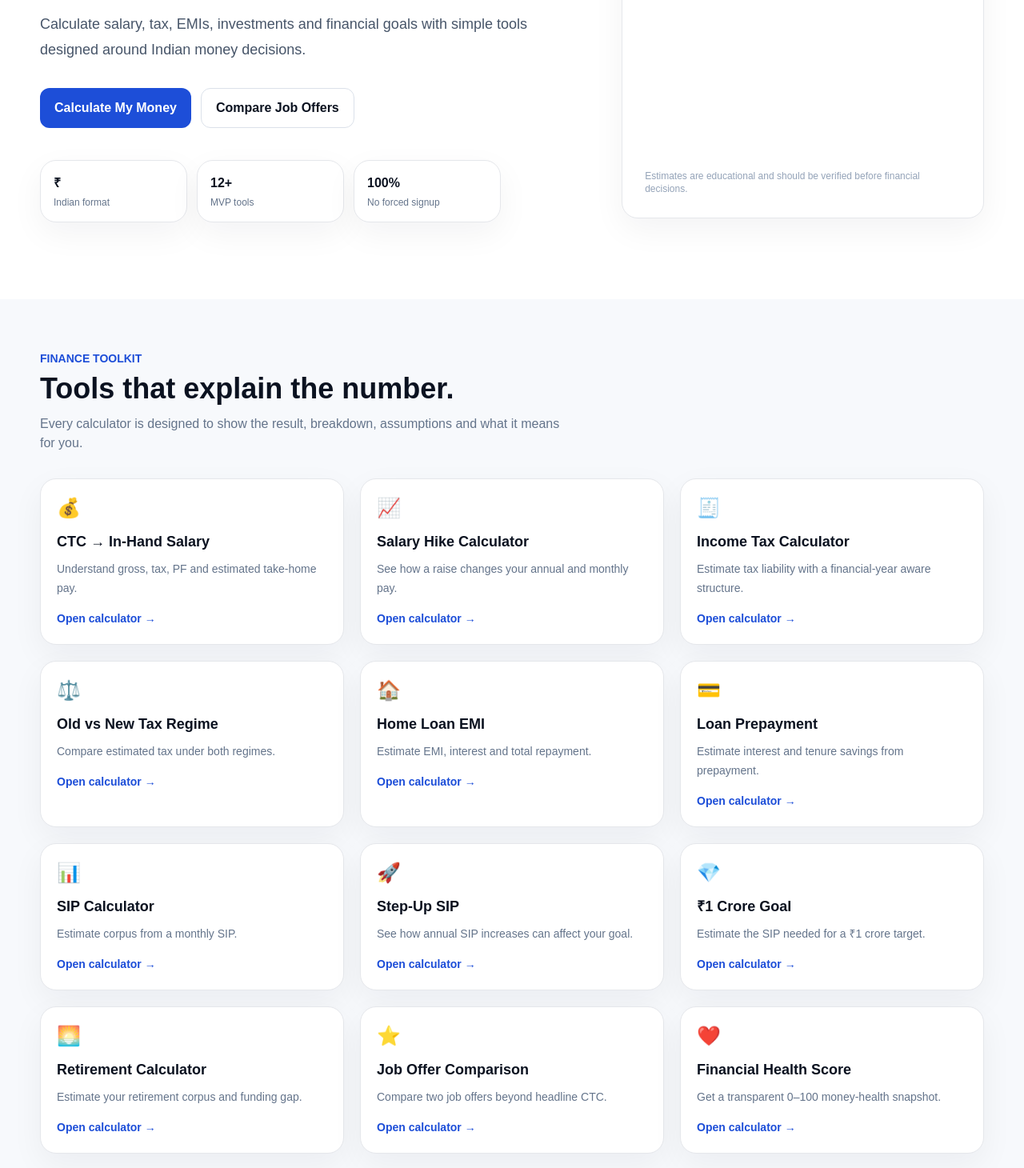
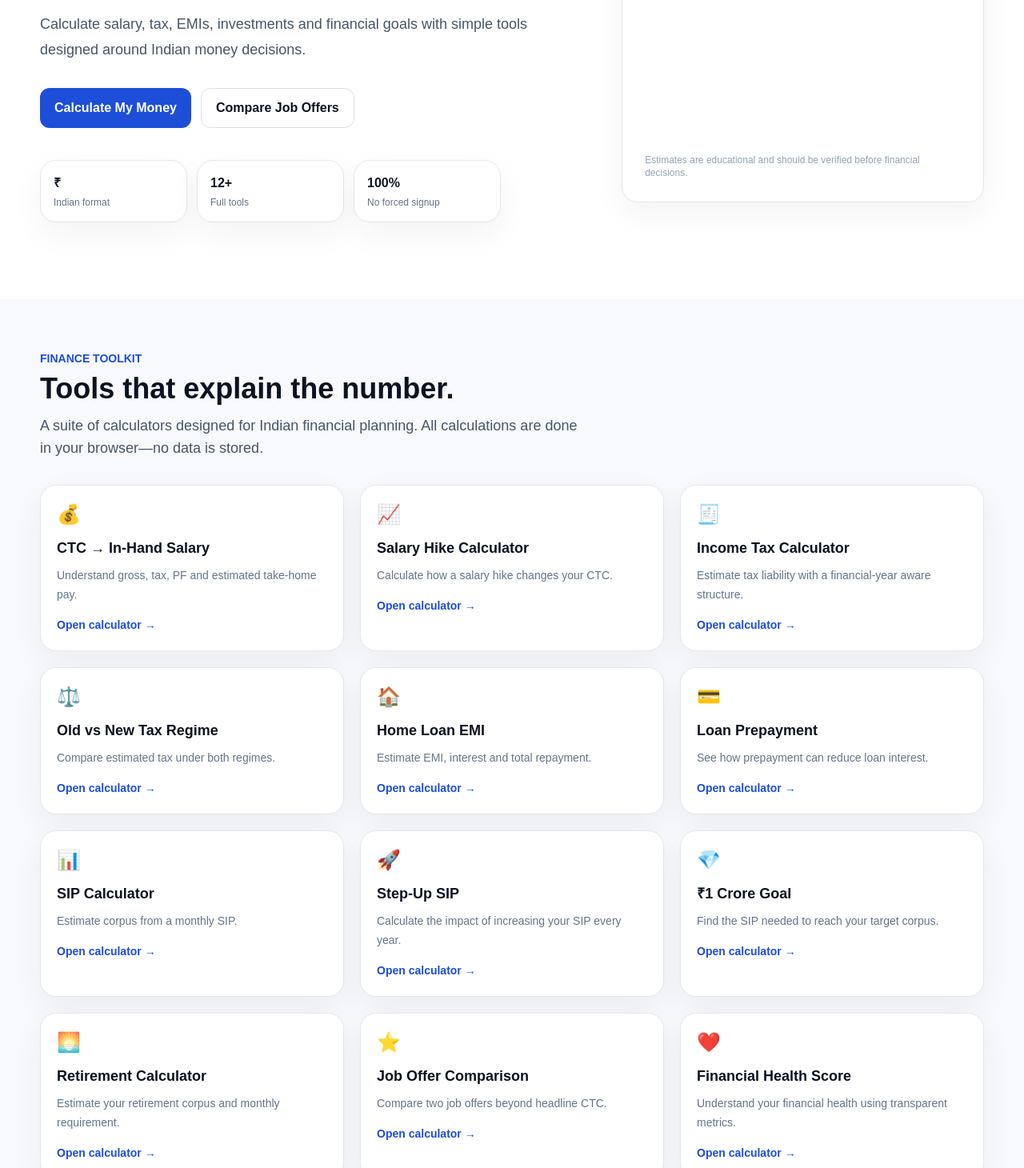
Before and after one commit to alokrai786/nexzy-money, a Next.js app: page / in a window 1280 px wide. Shown: the part 360-1820 px from the top of the page at 80% size. Built offline with nearby package versions, Linux system fonts and the light colour scheme.

Commit message:
Phase 1: Update homepage with accurate calculator descriptions

```diff
--- a/app/page.tsx
+++ b/app/page.tsx
@@ -3,17 +3,17 @@ import { CalculatorCard } from "@/components/CalculatorCard";
 
 const tools = [
   ["/salary-calculator","CTC → In-Hand Salary","Understand gross, tax, PF and estimated take-home pay.","💰"],
-  ["/salary-hike-calculator","Salary Hike Calculator","See how a raise changes your annual and monthly pay.","📈"],
+  ["/salary-hike-calculator","Salary Hike Calculator","Calculate how a salary hike changes your CTC.","📈"],
   ["/income-tax-calculator","Income Tax Calculator","Estimate tax liability with a financial-year aware structure.","🧾"],
   ["/old-vs-new-tax-regime","Old vs New Tax Regime","Compare estimated tax under both regimes.","⚖️"],
   ["/home-loan-emi-calculator","Home Loan EMI","Estimate EMI, interest and total repayment.","🏠"],
-  ["/loan-prepayment-calculator","Loan Prepayment","Estimate interest and tenure savings from prepayment.","💳"],
+  ["/loan-prepayment-calculator","Loan Prepayment","See how prepayment can reduce loan interest.","💳"],
   ["/sip-calculator","SIP Calculator","Estimate corpus from a monthly SIP.","📊"],
-  ["/step-up-sip-calculator","Step-Up SIP","See how annual SIP increases can affect your goal.","🚀"],
-  ["/1-crore-calculator","₹1 Crore Goal","Estimate the SIP needed for a ₹1 crore target.","💎"],
-  ["/retirement-calculator","Retirement Calculator","Estimate your retirement corpus and funding gap.","🌅"],
+  ["/step-up-sip-calculator","Step-Up SIP","Calculate the impact of increasing your SIP every year.","🚀"],
+  ["/1-crore-calculator","₹1 Crore Goal","Find the SIP needed to reach your target corpus.","💎"],
+  ["/retirement-calculator","Retirement Calculator","Estimate your retirement corpus and monthly requirement.","🌅"],
   ["/job-offer-comparison","Job Offer Comparison","Compare two job offers beyond headline CTC.","⭐"],
-  ["/financial-health","Financial Health Score","Get a transparent 0–100 money-health snapshot.","❤️"]
+  ["/financial-health","Financial Health Score","Understand your financial health using transparent metrics.","❤️"]
 ] as const;
 
 export default function Home() {
@@ -27,7 +27,7 @@ export default function Home() {
           <div className="flex flex-wrap gap-3 mt-8"><a href="#tools" className="btn btn-primary">Calculate My Money</a><Link href="/job-offer-comparison" className="btn btn-secondary">Compare Job Offers</Link></div>
           <div className="grid grid-cols-3 gap-3 mt-10 max-w-xl">
             <div className="card p-4"><b>₹</b><div className="text-xs muted mt-1">Indian format</div></div>
-            <div className="card p-4"><b>12+</b><div className="text-xs muted mt-1">MVP tools</div></div>
+            <div className="card p-4"><b>12+</b><div className="text-xs muted mt-1">Full tools</div></div>
             <div className="card p-4"><b>100%</b><div className="text-xs muted mt-1">No forced signup</div></div>
           </div>
         </div>
@@ -35,16 +35,16 @@ export default function Home() {
           <div className="text-sm text-slate-400">MoneyMeter Snapshot</div>
           <h2 className="text-2xl font-bold mt-2">What should you calculate?</h2>
           <div className="mt-6 space-y-3">
-            {["My in-hand salary","Income tax","Home loan EMI","SIP for ₹1 crore","Retirement corpus"].map((x)=><Link key={x} href="#tools" className="block rounded-xl bg-white/10 hover:bg-white/15 px-4 py-3 text-sm">{x} <span className="float-right">→</span></Link>)}
+            {["My in-hand salary","Income tax","Home loan EMI","SIP for ₹1 crore","Retirement corpus"].map((x)=><Link key={x} href="#tools" className="block rounded-xl bg-white/10 hover:bg-white/20 transition px-3 py-2 text-sm">{x}</Link>)}
           </div>
           <p className="text-xs text-slate-400 mt-6">Estimates are educational and should be verified before financial decisions.</p>
         </div>
       </div>
     </section>
     <section id="tools" className="container py-16">
-      <div className="max-w-2xl"><div className="text-blue-700 font-bold text-sm">FINANCE TOOLKIT</div><h2 className="text-3xl md:text-4xl font-black mt-2">Tools that explain the number.</h2><p className="muted mt-3">Every calculator is designed to show the result, breakdown, assumptions and what it means for you.</p></div>
+      <div className="max-w-2xl"><div className="text-blue-700 font-bold text-sm">FINANCE TOOLKIT</div><h2 className="text-3xl md:text-4xl font-black mt-2">Tools that explain the number.</h2><p className="text-lg text-slate-600 mt-3">A suite of calculators designed for Indian financial planning. All calculations are done in your browser—no data is stored.</p></div>
       <div className="grid sm:grid-cols-2 lg:grid-cols-3 gap-5 mt-8">{tools.map(([href,title,desc,icon])=><CalculatorCard key={href} href={href} title={title} description={desc} icon={icon}/>)}</div>
     </section>
-    <section className="container pb-16"><div className="card p-8 md:p-10 bg-gradient-to-br from-blue-50 to-teal-50"><div className="max-w-3xl"><div className="text-sm font-bold text-teal-700">WHY NEXZY MONEY</div><h2 className="text-3xl font-black mt-2">A calculator should answer more than “what is the number?”</h2><p className="text-slate-600 mt-4 leading-7">Nexzy Money is designed as a financial decision platform: calculate, understand, compare and plan. Tax and investment estimates are clearly labelled, with assumptions and update dates.</p></div></div></section>
+    <section className="container pb-16"><div className="card p-8 md:p-10 bg-gradient-to-br from-blue-50 to-teal-50"><div className="max-w-3xl"><div className="text-sm font-bold text-teal-700">WHY NEXZY MONEY</div><h2 className="text-3xl font-black mt-2">Simple. Transparent. Indian.</h2><p className="text-slate-700 mt-3">All calculations are done instantly in your browser. No signup required. No ads. Built by people who care about Indian financial literacy.</p></div></div></section>
   </main>
 }
```
